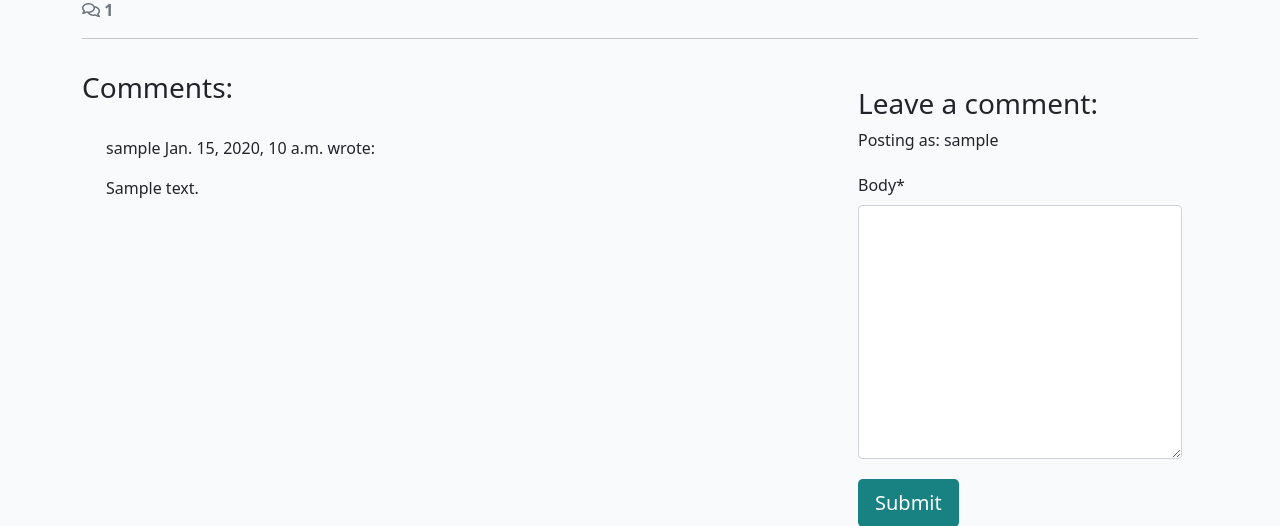
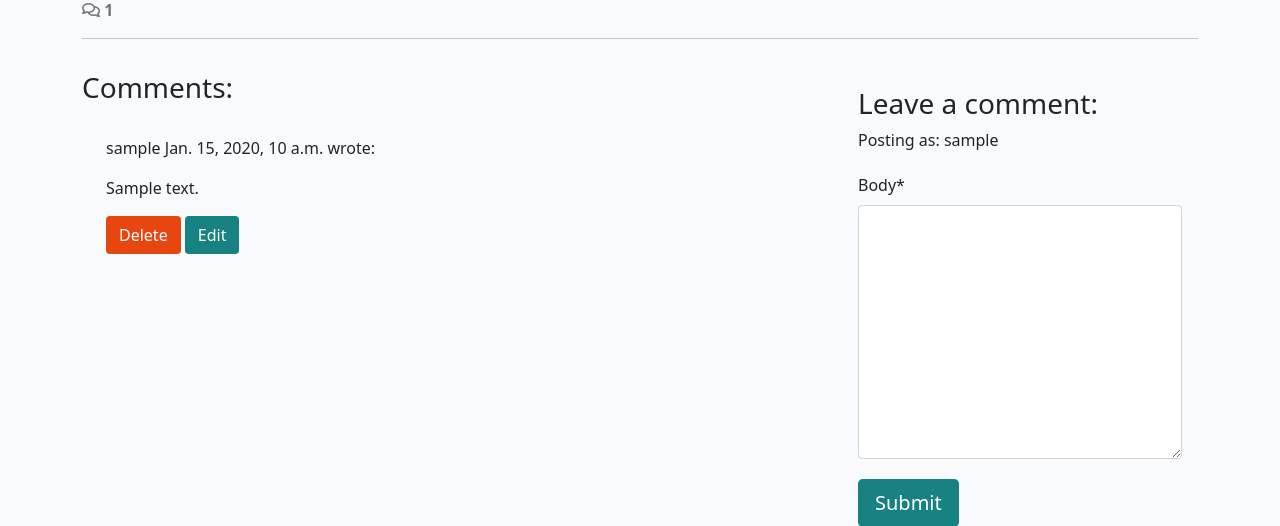
Before and after one commit to lewis1190/ci-django-blog, a Django app: a page that uses templates/base.html in a window 1280 px wide. Shown: the part 494-1020 px from the top of the page. Run offline with Django 4.2, Linux system fonts and the light colour scheme; a user stored in the database is signed in; tables that the repository leaves empty hold one stand-in row (values such as "Sample post"); some libraries are stand-ins or nearby versions.

Commit message:
Added crud for comments

```diff
--- a/blog/templates/blog/post_detail.html
+++ b/blog/templates/blog/post_detail.html
@@ -66,6 +66,10 @@
             This comment is awaiting approval
           </p>
           {% endif %}
+          {% if user.is_authenticated and comment.author == user %}
+          <button class="btn btn-delete" comment_id="{{ comment.id }}">Delete</button>
+          <button class="btn btn-edit" comment_id="{{ comment.id }}">Edit</button>
+          {% endif %}
         </div>
         <!-- Our for loop ends here -->
         {% endfor %}
@@ -90,4 +94,29 @@
   </div>
 </div>
 
+<!-- Delete confirmation modal -->
+<div class="modal fade" id="deleteModal" tabindex="-1" aria-labelledby="deleteModalLabel" aria-hidden="true">
+  <div class="modal-dialog">
+    <div class="modal-content">
+      <div class="modal-header">
+        <h5 class="modal-title" id="deleteModalLabel">Delete comment?</h5>
+        <button type="button" class="btn-close" data-bs-dismiss="modal" aria-label="Close"></button>
+      </div>
+      <div class="modal-body">
+        Are you sure you want to delete your comment?
+        This action cannot be undone.
+      </div>
+      <div class="modal-footer">
+        <button type="button" class="btn btn-secondary" data-bs-dismiss="modal">Close</button>
+        <a id="deleteConfirm" href="#" class="btn
+          btn-danger">Delete</a>
+      </div>
+    </div>
+  </div>
+</div>
+
 {% endblock content %}
+
+{% block extras %}
+<script src="{% static 'js/comments.js' %}"></script>
+{% endblock %}
--- a/blog/urls.py
+++ b/blog/urls.py
@@ -4,4 +4,6 @@ from django.urls import path
 urlpatterns = [
     path('', views.PostList.as_view(), name='home'),
     path('<slug:slug>/', views.post_detail, name='post_detail'),
+    path('<slug:slug>/edit_comment/<int:comment_id>', views.comment_edit, name='comment_edit'),
+    path('<slug:slug>/delete_comment/<int:comment_id>', views.comment_delete, name='comment_delete'),
 ]
--- a/blog/views.py
+++ b/blog/views.py
@@ -1,7 +1,8 @@
-from django.shortcuts import render, get_object_or_404
+from django.shortcuts import render, get_object_or_404, reverse
 from django.views import generic
 from django.contrib import messages
-from .models import Post
+from django.http import HttpResponseRedirect
+from .models import Post, Comment
 from .forms import CommentForm
 
 # Create your views here.
@@ -54,3 +55,43 @@ def post_detail(request, slug):
             "comment_form": comment_form,
         },
     )
+
+
+def comment_edit(request, slug, comment_id):
+    """
+    view to edit comments
+    """
+    if request.method == "POST":
+
+        queryset = Post.objects.filter(status=1)
+        post = get_object_or_404(queryset, slug=slug)
+        comment = get_object_or_404(Comment, pk=comment_id)
+        comment_form = CommentForm(data=request.POST, instance=comment)
+
+        if comment_form.is_valid() and comment.author == request.user:
+            comment = comment_form.save(commit=False)
+            comment.post = post
+            comment.approved = False
+            comment.save()
+            messages.add_message(request, messages.SUCCESS, 'Comment Updated!')
+        else:
+            messages.add_message(request, messages.ERROR, 'Error updating comment!')
+
+    return HttpResponseRedirect(reverse('post_detail', args=[slug]))
+
+
+def comment_delete(request, slug, comment_id):
+    """
+    view to delete comment
+    """
+    queryset = Post.objects.filter(status=1)
+    post = get_object_or_404(queryset, slug=slug)
+    comment = get_object_or_404(Comment, pk=comment_id)
+
+    if comment.author == request.user:
+        comment.delete()
+        messages.add_message(request, messages.SUCCESS, 'Comment deleted!')
+    else:
+        messages.add_message(request, messages.ERROR, 'You can only delete your own comments!')
+
+    return HttpResponseRedirect(reverse('post_detail', args=[slug]))
--- /dev/null
+++ b/static/js/comments.js
@@ -0,0 +1,44 @@
+const editButtons = document.getElementsByClassName('btn-edit');
+const commentText = document.getElementById('id_body');
+const commentForm = document.getElementById('commentForm');
+const submitButton = document.getElementById('submitButton');
+
+const deleteModal = new bootstrap.Modal(document.getElementById('deleteModal'));
+const deleteButtons = document.getElementsByClassName('btn-delete');
+const deleteConfirm = document.getElementById('deleteConfirm');
+
+/**
+ * Initializes edit functionality for the provided edit buttons.
+ *
+ * For each button in the editButtons collection:
+ * - Retrieves the associated comment's ID upon click.
+ * - Populates the 'commentText input/textarea with the comment's content for editing.
+ * - Updates the submit button's text to "Update".
+ * - Sets the form's action attribute to the 'edit_comment/{commentId} endpoint.
+ */
+
+for (let button of editButtons) {
+    button.addEventListener('click', (e) => {
+        let commentId = e.target.getAttribute('comment_id');
+        let commentContent = document.getElementById(`comment${commentId}`).innerText;
+        commentText.value = commentContent;
+        submitButton.innerText = 'Update';
+        commentForm.setAttribute('action', `edit_comment/${commentId}`);
+    });
+}
+
+/**
+* Initializes deletion functionality for the provided delete buttons.
+
+* For each button in the 'deleteButtons collection:
+* - Retrieves the associated comment's ID upon click.
+* - Updates the 'deleteConfirm link's href to point to the deletion endpoint for the specific comment.
+* - Displays a confirmation modal (deleteModal`) to prompt the user for confirmation before deletion.
+*/
+for (let button of deleteButtons) {
+    button.addEventListener('click', (e) => {
+        let commentId = e.target.getAttribute('comment_id');
+        deleteConfirm.href = `delete_comment/${commentId}`;
+        deleteModal.show();
+    });
+}
--- a/templates/base.html
+++ b/templates/base.html
@@ -107,4 +107,7 @@
   <script src="{% static 'js/script.js' %}"></script>
 </body>
 
+{% block extras %}
+{% endblock %}
+
 </html>
```
